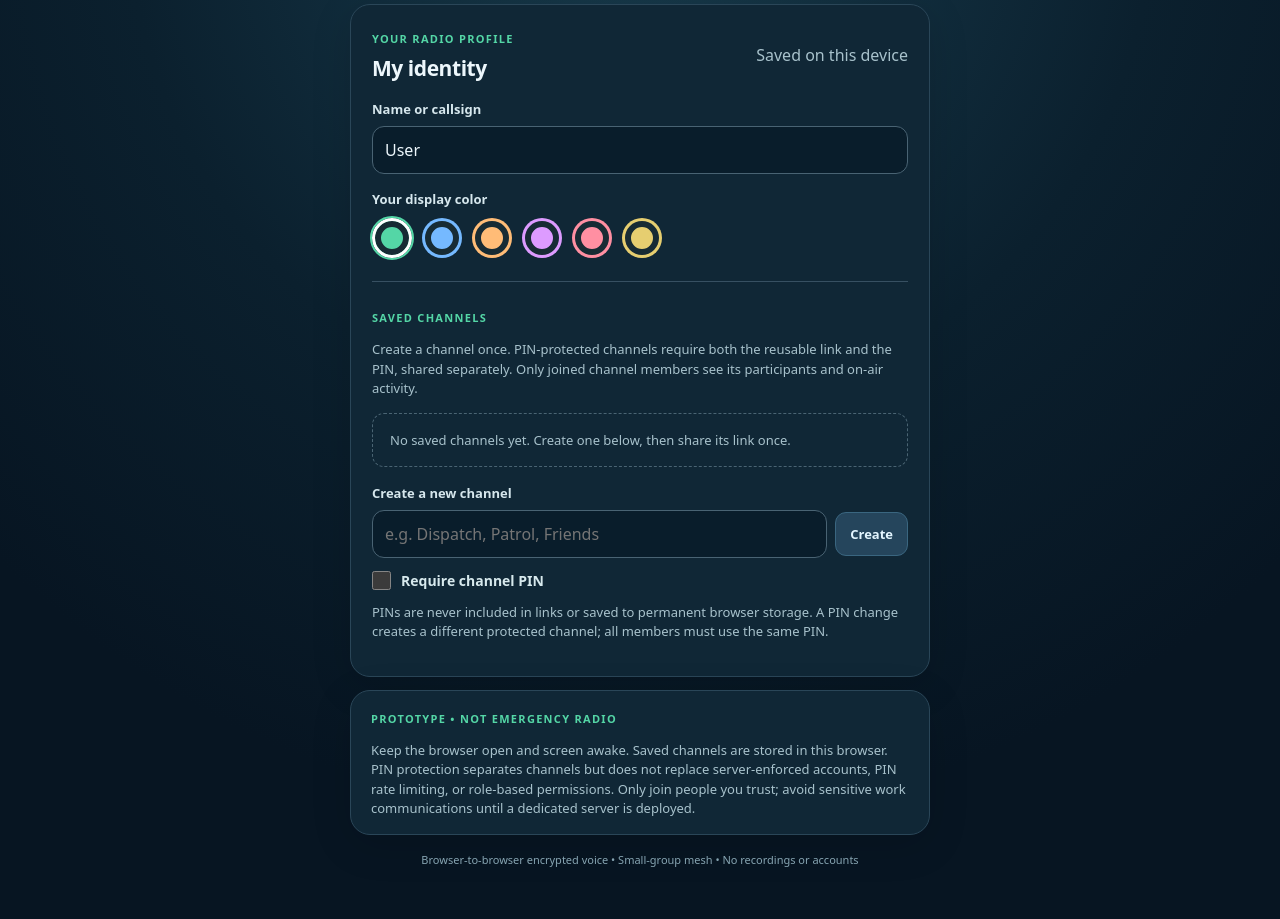
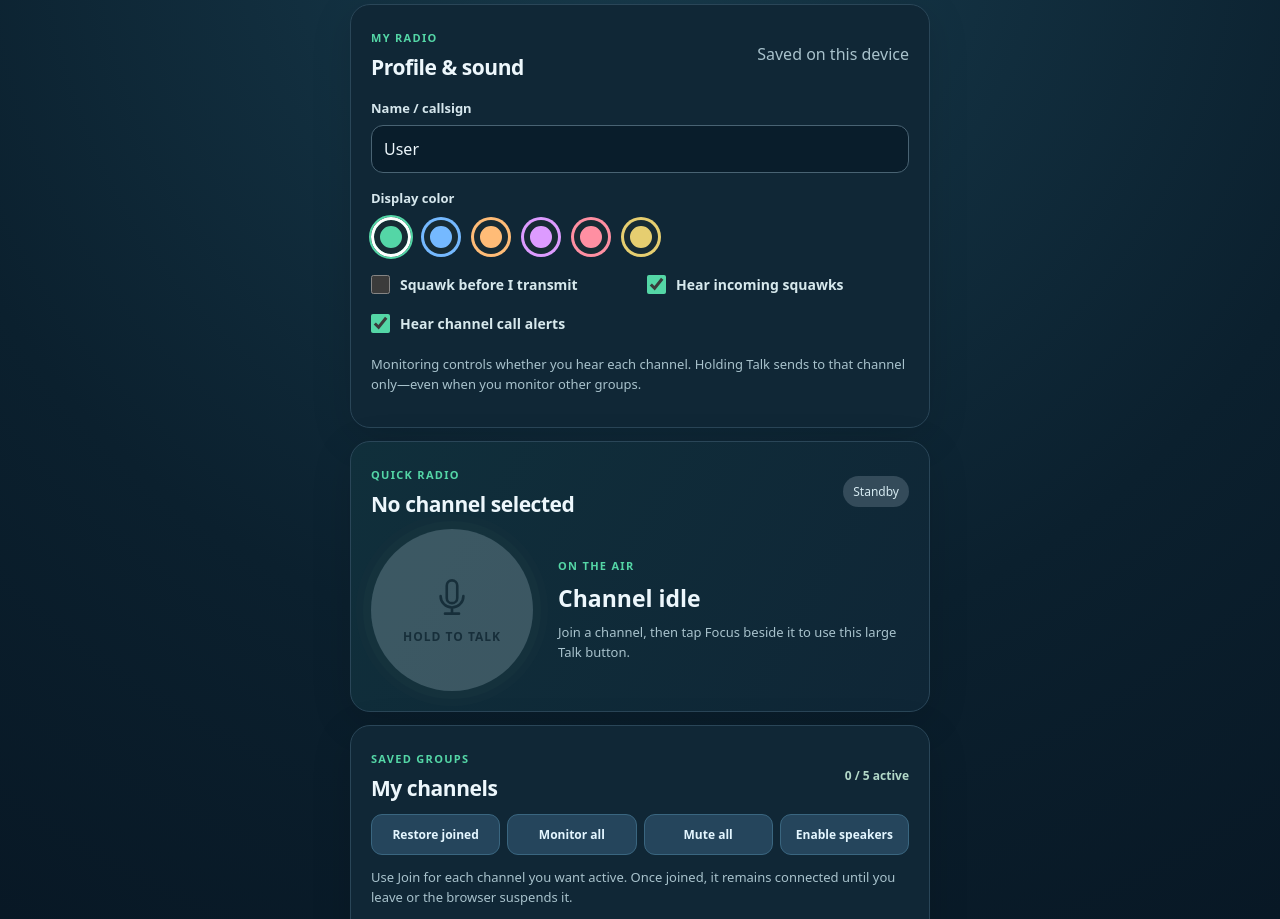
Before and after one commit to auxz2jz/Slot-26, a plain HTML site: page index.html in a window 1280 px wide. Shown: the part 94-1013 px from the top of the page. Drawn offline with Linux system fonts and the light colour scheme.

Commit message:
Publish V5 five simultaneous channels with per-group talk, monitoring, calls and four-digit PINs

```diff
--- a/index.html
+++ b/index.html
@@ -2,92 +2,96 @@
 <html lang="en">
 <head>
 <meta charset="utf-8">
-<meta name="viewport" content="width=device-width, initial-scale=1, viewport-fit=cover">
-<meta name="theme-color" content="#0a1724">
-<meta name="description" content="Relay One: saved group walkie-talkie channels for up to six people.">
-<title>Relay One — Group Walkie-Talkie</title>
+<meta name="viewport" content="width=device-width,initial-scale=1,viewport-fit=cover">
+<meta name="theme-color" content="#081824">
+<meta name="description" content="Relay One: monitor and talk on multiple group channels without switching screens">
+<title>Relay One — Multi-channel Radio</title>
 <link rel="stylesheet" href="./styles.css?v=4.1.0">
+<link rel="stylesheet" href="./multi.css?v=5.0.0">
+<script src="https://cdn.jsdelivr.net/npm/peerjs@1.5.5/dist/peerjs.min.js" defer></script>
+<script type="module" src="./multi-radio.js?v=5.0.0"></script>
 </head>
 <body>
-<main class="app">
+<main class="app multi-app">
   <header class="masthead">
     <div class="brand-mark" aria-hidden="true">◉</div>
-    <div><p class="eyebrow">RELAY ONE / PIN + SQUAWK V4.1</p><h1>Walkie-talkie</h1></div>
-    <span class="version">6 people max</span>
+    <div><p class="eyebrow">RELAY ONE / MULTI-CHANNEL V5</p><h1>Group radio</h1></div>
+    <span class="version">5 channels</span>
   </header>
-
-  <section class="card" id="homePanel">
-    <div class="section-heading"><div><span class="micro-label">YOUR RADIO PROFILE</span><h2>My identity</h2></div><span class="secondary-text">Saved on this device</span></div>
-    <label for="displayName">Name or callsign</label>
-    <input id="displayName" type="text" maxlength="30" autocomplete="nickname" placeholder="e.g. Patrol 1">
-    <label class="color-label">Your display color</label>
-    <div class="colors" id="colors" role="group" aria-label="Choose a profile color"></div>
-    <div class="divider"></div>
-    <span class="micro-label">SAVED CHANNELS</span>
-    <p class="muted small">Create a channel once. PIN-protected channels require both the reusable link and the PIN, shared separately. Only joined channel members see its participants and on-air activity.</p>
-    <div id="channelList" class="channel-list"></div>
-    <label for="newChannel">Create a new channel</label>
-    <div class="inline-input">
-      <input id="newChannel" type="text" maxlength="36" placeholder="e.g. Dispatch, Patrol, Friends">
-      <button class="secondary compact" id="createChannel" type="button">Create</button>
+  <section class="card" aria-label="Your profile">
+    <div class="section-heading">
+      <div><span class="micro-label">MY RADIO</span><h2>Profile &amp; sound</h2></div>
+      <span class="secondary-text">Saved on this device</span>
     </div>
-    <label class="setting-toggle"><input id="requirePin" type="checkbox"> Require channel PIN</label>
-    <div id="newPinBox" class="hidden"><label for="newPin">8–12 digit PIN (share separately from the link)</label><input id="newPin" type="password" inputmode="numeric" pattern="[0-9]*" minlength="8" maxlength="12" autocomplete="off" placeholder="8–12 digit PIN"></div>
-    <p class="muted small">PINs are never included in links or saved to permanent browser storage. A PIN change creates a different protected channel; all members must use the same PIN.</p>
-    <p id="homeMessage" class="small muted" aria-live="polite"></p>
+    <label for="displayName">Name / callsign</label>
+    <input id="displayName" type="text" maxlength="30" autocomplete="nickname" placeholder="Patrol 1">
+    <label for="colors">Display color</label>
+    <div id="colors" class="colors" role="group" aria-label="Choose your color"></div>
+    <div class="settings-grid">
+      <label class="setting-toggle"><input id="txTone" type="checkbox"> Squawk before I transmit</label>
+      <label class="setting-toggle"><input id="rxTone" type="checkbox"> Hear incoming squawks</label>
+      <label class="setting-toggle"><input id="alertTone" type="checkbox"> Hear channel call alerts</label>
+    </div>
+    <p class="small muted">Monitoring controls whether you hear each channel. Holding Talk sends to that channel only—even when you monitor other groups.</p>
   </section>
 
-  <section class="card hidden" id="radioPanel">
-    <div class="radio-header">
-      <div><span class="micro-label">CHANNEL</span><h2 id="channelTitle">General</h2></div>
-      <span class="status-badge" id="statusBadge" role="status">Connecting</span>
+  <section class="card quick-panel" aria-label="Quick push to talk">
+    <div class="section-heading">
+      <div><span class="micro-label">QUICK RADIO</span><h2 id="focusTitle">No channel selected</h2></div>
+      <span id="focusStatus" class="status-badge">Standby</span>
     </div>
-    <p id="connectionText" class="muted small" aria-live="polite">Initializing…</p>
-    <div class="speaker-block" id="speakerBlock">
-      <div class="speaker-label">ON THE AIR</div>
-      <div class="speaker-name" id="speakerName" aria-live="polite">Channel idle</div>
-      <div class="wave" id="wave" aria-hidden="true"><i></i><i></i><i></i><i></i><i></i><i></i><i></i><i></i><i></i></div>
+    <div class="quick-controls">
+      <button id="quickTalk" class="talk-button compact-talk" type="button" disabled aria-label="Hold to talk on selected channel">
+        <svg viewBox="0 0 48 48" width="42" height="42" fill="none" aria-hidden="true"><rect x="18" y="5" width="12" height="26" rx="6" stroke="currentColor" stroke-width="3"/><path d="M11 23a13 13 0 0 0 26 0M24 36v7M16 43h16" stroke="currentColor" stroke-width="3" stroke-linecap="round"/></svg>
+        <span id="quickText">HOLD TO TALK</span>
+      </button>
+      <div class="quick-info">
+        <span class="micro-label">ON THE AIR</span>
+        <strong id="focusSpeaker">Channel idle</strong>
+        <p id="focusHint" class="small muted">Join a channel and select Focus, or use Talk beside any active channel.</p>
+      </div>
     </div>
-    <div class="talk-area">
-      <button class="talk-button" id="talkButton" type="button" disabled aria-label="Hold to talk">
-        <svg viewBox="0 0 48 48" width="49" height="49" fill="none" aria-hidden="true"><rect x="18" y="5" width="12" height="26" rx="6" stroke="currentColor" stroke-width="3"/><path d="M11 23a13 13 0 0 0 26 0M24 36v7M16 43h16" stroke="currentColor" stroke-width="3" stroke-linecap="round"/></svg>
-        <span id="talkText">WAITING</span>
-      </button>
-      <p class="small muted" id="talkHint">Waiting for the channel to connect</p>
+  </section>
+
+  <section class="card channel-overview" aria-label="Multi-channel controls">
+    <div class="section-heading">
+      <div><span class="micro-label">SAVED GROUPS</span><h2>My channels</h2></div>
+      <strong id="joinCount" class="counter">0 / 5 active</strong>
     </div>
-
-    <div class="participants-header"><span class="micro-label">ON THIS CHANNEL</span><strong id="participantCount">1 / 6</strong></div>
-    <div class="participants" id="participants"></div>
-    <div class="control-row">
-      <button class="secondary" id="enableAudio" type="button">Enable speaker</button>
-      <button class="secondary" id="reconnect" type="button">Reconnect</button>
-      <button class="secondary danger" id="leave" type="button">Leave</button>
+    <div class="multi-toolbar">
+      <button class="secondary" id="restoreChannels" type="button">Restore joined</button>
+      <button class="secondary" id="monitorAll" type="button">Monitor all</button>
+      <button class="secondary" id="muteAll" type="button">Mute all</button>
+      <button class="secondary" id="enableSpeakers" type="button">Enable speakers</button>
     </div>
+    <p id="channelMessage" class="small muted" aria-live="polite">Use Join for each channel you want active. Once joined, it remains connected until you leave or the browser suspends it.</p>
+    <div id="channelList" class="multi-channel-list"></div>
     <div class="divider"></div>
-    <span class="micro-label">RADIO SOUNDS</span>
-    <label class="setting-toggle"><input id="txTone" type="checkbox"> Send a short squawk when I start talking</label>
-    <label class="setting-toggle"><input id="rxTone" type="checkbox"> Play incoming squawks from this channel</label>
-    <p class="muted small">Optional short PTT-start tone for the selected channel only. A tone plays before the speaker microphone turns on.</p>
-    <div class="divider"></div>
-    <span class="micro-label">PERMANENT INVITE LINK</span>
+    <span class="micro-label">ADD A CHANNEL</span>
+    <label for="newChannel">Channel name</label>
     <div class="inline-input">
-      <input type="text" id="inviteLink" readonly aria-label="Saved channel invitation link">
-      <button type="button" id="copyInvite" class="secondary compact">Copy</button>
-      <button type="button" id="shareInvite" class="secondary compact">Share</button>
+      <input id="newChannel" maxlength="36" type="text" placeholder="Patrol • Dispatch • Special Team">
+      <button id="createChannel" class="secondary compact" type="button">Create</button>
     </div>
-    <p id="inviteMessage" class="small muted">This link can be reused each time you meet on this channel.</p>
-    <button type="button" class="text-button" id="switchChannel">Switch or edit channels</button>
+    <label class="setting-toggle"><input id="requirePin" type="checkbox"> Require a channel PIN (4–12 digits)</label>
+    <div id="newPinBox" class="hidden">
+      <label for="newPin">Channel PIN</label>
+      <input id="newPin" type="password" inputmode="numeric" pattern="[0-9]*" minlength="4" maxlength="12" autocomplete="off" placeholder="Four digits or longer">
+    </div>
+    <p class="small muted">4-digit PINs are convenient but have only 10,000 combinations. Use longer PINs for more resistance to guessing; server-managed permissions are needed for real access control.</p>
   </section>
 
   <section class="card warning">
-    <span class="micro-label">PROTOTYPE • NOT EMERGENCY RADIO</span>
+    <span class="micro-label">PROTOTYPE • PRIVACY LIMITATIONS</span>
     <p id="errorMessage" class="error hidden" role="alert"></p>
-    <p class="small muted">Keep the browser open and screen awake. Saved channels are stored in this browser. PIN protection separates channels but does not replace server-enforced accounts, PIN rate limiting, or role-based permissions. Only join people you trust; avoid sensitive work communications until a dedicated server is deployed.</p>
+    <p class="small muted">Only joined channel members receive that channel's activity and audio. Multiple direct WebRTC calls can be demanding on phones and cellular networks. Background operation is not guaranteed, particularly on iPhone. Shared PINs are not verified user accounts.</p>
+    <div class="backup-links">
+      <a href="./legacy-v4-1.html">Previous single-channel version</a>
+      <a href="./legacy-v3.html">Two-person version</a>
+    </div>
   </section>
-  <footer>Browser-to-browser encrypted voice • Small-group mesh • No recordings or accounts</footer>
+  <footer>WebRTC group radio • Separate channel audio tracks • No recordings</footer>
 </main>
-<div id="audioContainer" aria-hidden="true"></div>
-<script src="https://cdn.jsdelivr.net/npm/peerjs@1.5.5/dist/peerjs.min.js" defer></script>
-<script type="module" src="./app.js?v=4.1.0"></script>
+<div id="remoteAudio" aria-hidden="true"></div>
 </body>
 </html>
```
